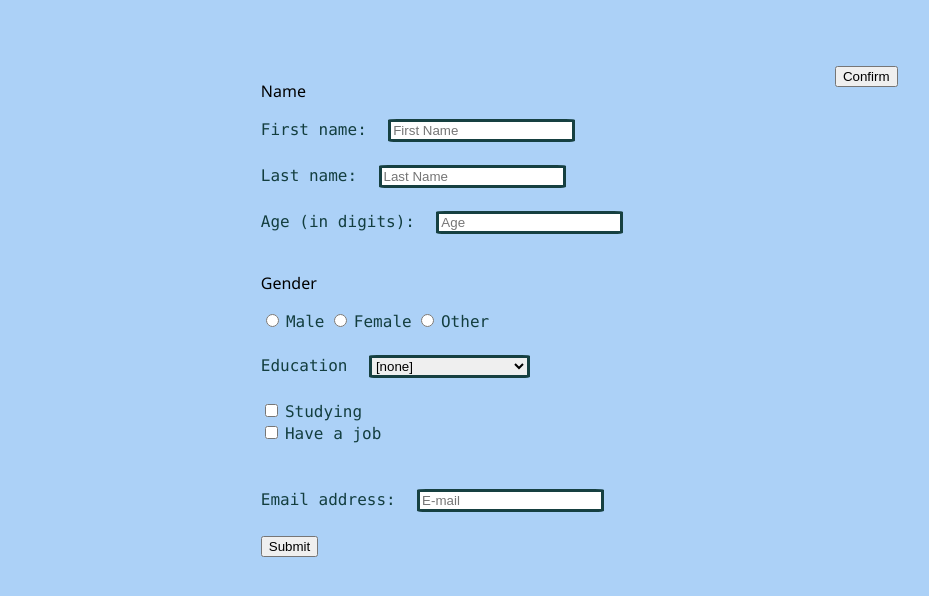
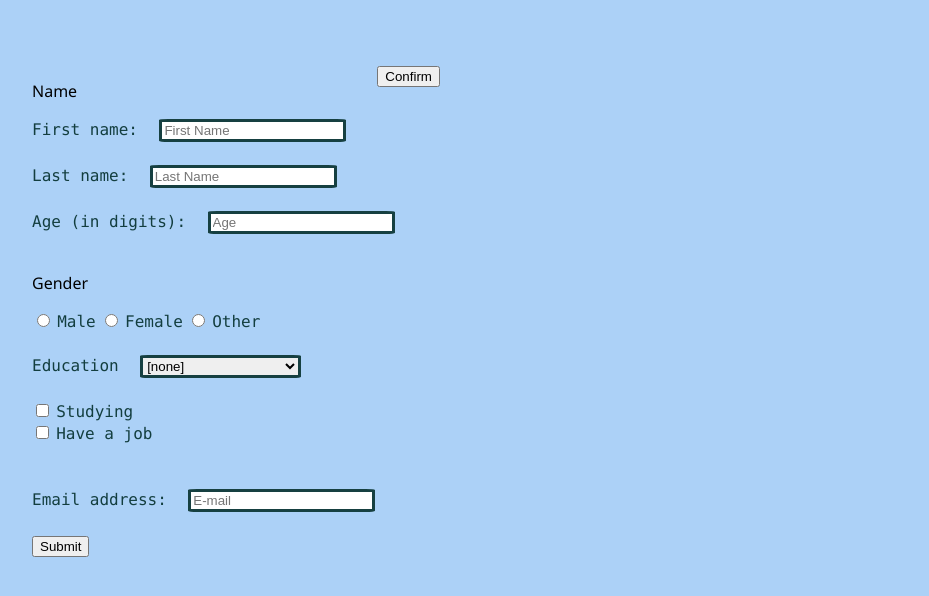
Before and after one commit to Shamik69/project1, a PHP site: page / in a window 1280 px wide. Shown: the top 596 px of the page, without its empty margins (96-1025 px from the left). Run offline with PHP 8.4, Linux system fonts and the light colour scheme.

Commit message:
Update style0.css

```diff
--- a/style0.css
+++ b/style0.css
@@ -42,6 +42,6 @@ br{
 }
 
 .divs{
-    margin-left: 20%;
+    position: relative;
     float: left;
 }
```
